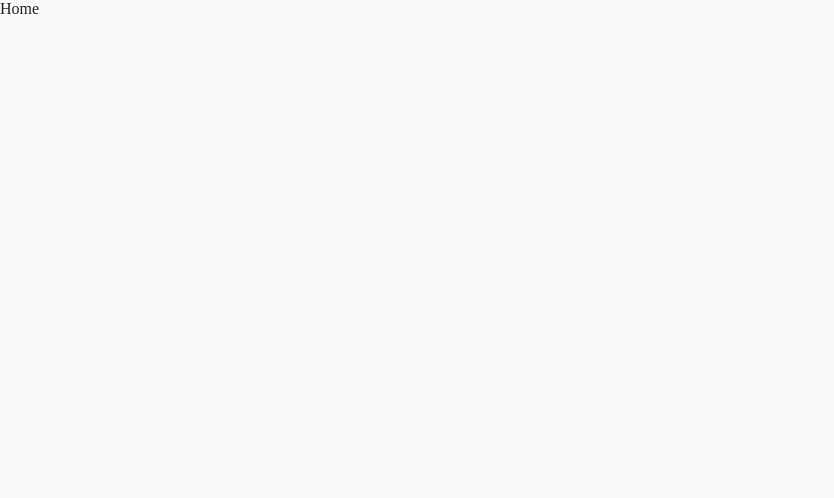
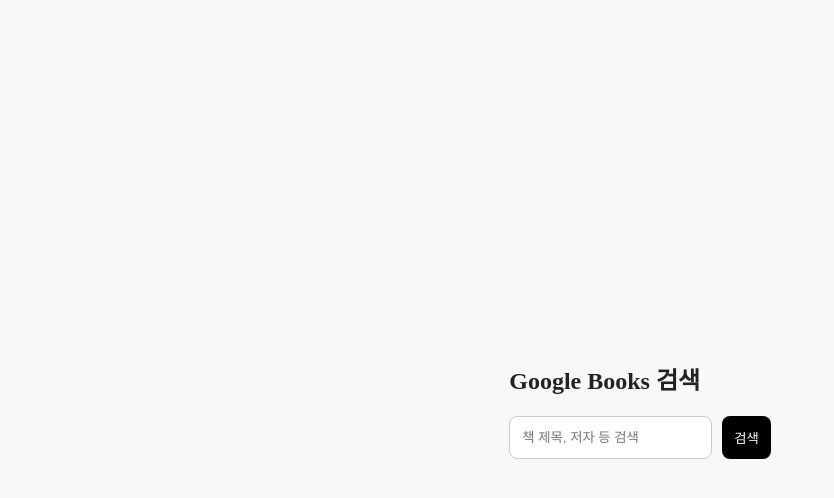
Before and after one commit to drasla/lecture-08-book, a React (Vite) app: page / in a window 1280 px wide. Shown: the top 498 px of the page, without its empty margins (0-834 px from the left). Built offline with nearby package versions, Linux system fonts and the light colour scheme.

Commit message:
SearchBar 스타일링 적용

```diff
--- /dev/null
+++ b/src/components/SearchBar.tsx
@@ -0,0 +1,41 @@
+import { useState } from "react";
+import styled from "styled-components";
+
+const Form = styled.form`
+    display: flex;
+    gap: 10px;
+    width: 100%;
+`;
+
+const Input = styled.input`
+    flex: 1;
+    padding: 12px;
+    border-radius: 8px;
+    border: 1px solid #ccc;
+`;
+
+const Button = styled.button`
+    padding: 12px;
+    border: none;
+    background-color: black;
+    color: white;
+    border-radius: 8px;
+`;
+
+function SearchBar() {
+    // 사용자가 input에 값을 입력하고, submit을 하면
+    // 사용자의 주소를 /search 로 이동시키면서 그 검색 키워드를
+    // 해당 화면으로 전달해줘야 함
+
+    // 1. state 설정
+    const [keyword, setKeyword] = useState("");
+
+    return (
+        <Form>
+            <Input placeholder={"책 제목, 저자 등 검색"} />
+            <Button>검색</Button>
+        </Form>
+    );
+}
+
+export default SearchBar;
--- a/src/pages/Home.tsx
+++ b/src/pages/Home.tsx
@@ -1,5 +1,23 @@
+import styled from "styled-components";
+import SearchBar from "../components/SearchBar.tsx";
+
+const Wrapper = styled.div`
+    width: 100vw;
+    height: 100dvh;
+    display: flex;
+    justify-content: center;
+    align-items: center;
+`;
+
 function Home() {
-    return <>Home</>
+    return (
+        <Wrapper>
+            <div>
+                <h2>Google Books 검색</h2>
+                <SearchBar />
+            </div>
+        </Wrapper>
+    );
 }
 
 export default Home;
```
